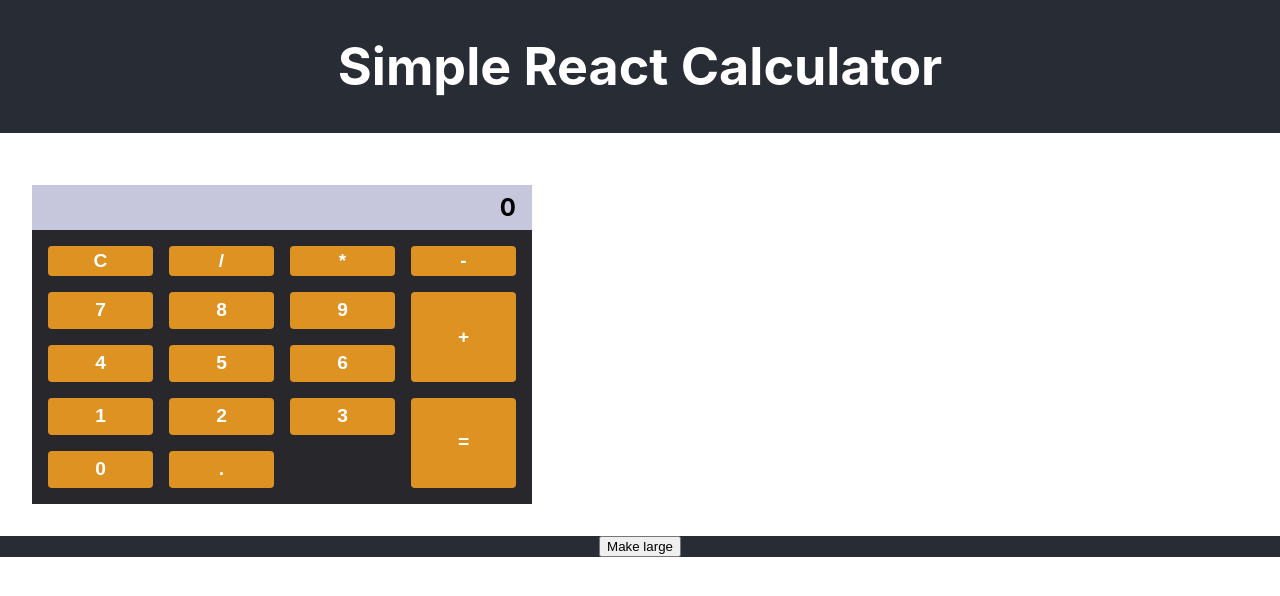
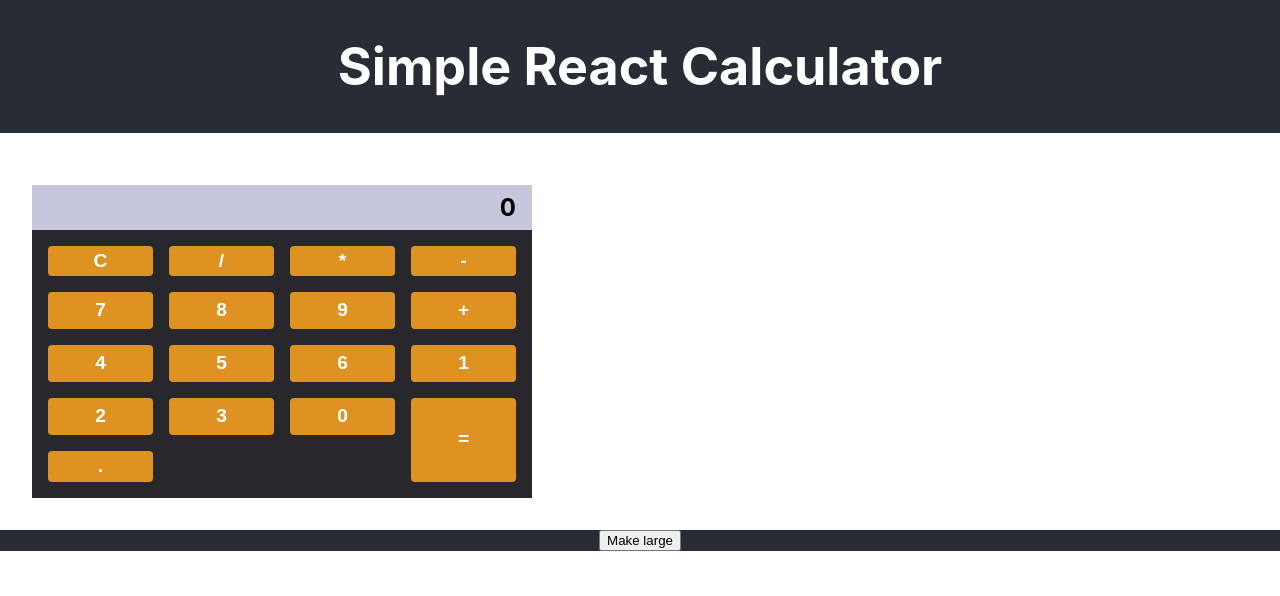
Before and after one commit to usercise/react-calc, a React (Create React App) app: page / in a window 1280 px wide. Shown: the top 596 px of the page. Built offline with nearby package versions, Linux system fonts and the light colour scheme.

Commit message:
AdditionButton component

```diff
--- a/src/Calculator.tsx
+++ b/src/Calculator.tsx
@@ -1,5 +1,6 @@
 import React, { Component } from 'react';
 import NumberButton from './button/NumberButton';
+import AdditionButton from './button/AdditionButton';
 import './Calculator.css';
 
 interface CalculatorProps {
@@ -8,6 +9,7 @@ interface CalculatorProps {
 
 interface CalculatorState {
   entryValue: string;
+  stateValue: number;
   isEditing: boolean;
 }
 
@@ -16,12 +18,21 @@ class Calculator extends Component<CalculatorProps, CalculatorState> {
     super(props);
     this.state = {
       entryValue: '0',
+      stateValue: 0,
       isEditing: false
     };
   }
 
   updateInput(newValue: string) {
     this.setState({ entryValue: newValue, isEditing: true });
+  }
+
+  updateValue(newValue: number, isEditing: boolean) {
+    this.setState({
+      stateValue: newValue,
+      entryValue: newValue.toString(),
+      isEditing
+    });
   }
 
   render() {
@@ -59,7 +70,13 @@ class Calculator extends Component<CalculatorProps, CalculatorState> {
             displayValue={this.state.entryValue}
             updateInput={this.updateInput.bind(this)}
           />
-          <button className="Calculator-plus">+</button>
+          <AdditionButton
+            updateValue={this.updateValue.bind(this)}
+            number={this.state.stateValue}
+            displayValue={this.state.entryValue}
+          />
+
+          {/* <button className="Calculator-plus">+</button> */}
           <NumberButton
             number={4}
             isEditing={this.state.isEditing}
--- /dev/null
+++ b/src/button/AdditionButton.tsx
@@ -0,0 +1,11 @@
+import React from 'react';
+import Button from './Button';
+import { FunctionButtonProps } from './IFunctionButton';
+
+const AdditionButton: React.SFC<FunctionButtonProps> = props => {
+  const additionCall = (e: React.MouseEvent<HTMLButtonElement, MouseEvent>) => {
+    props.updateValue(props.number + parseFloat(props.displayValue), false);
+  };
+  return <Button title="+" callback={additionCall} />;
+};
+export default AdditionButton;
```
